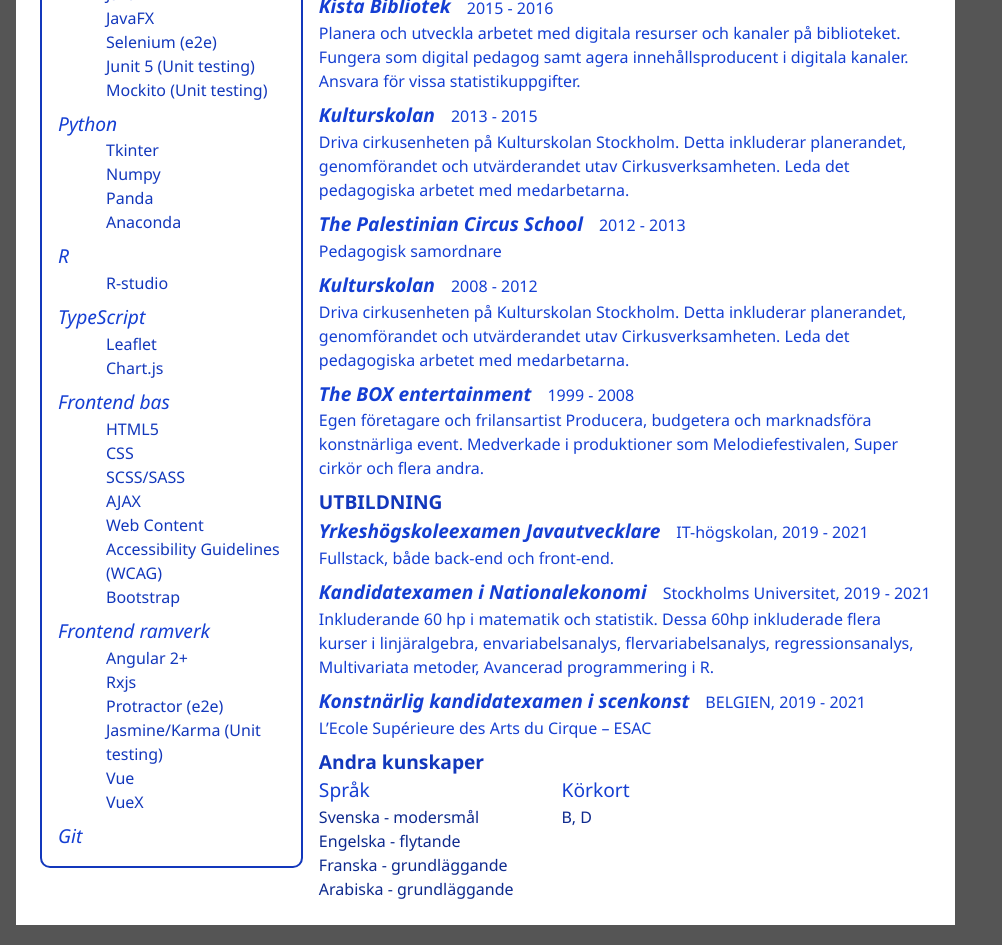
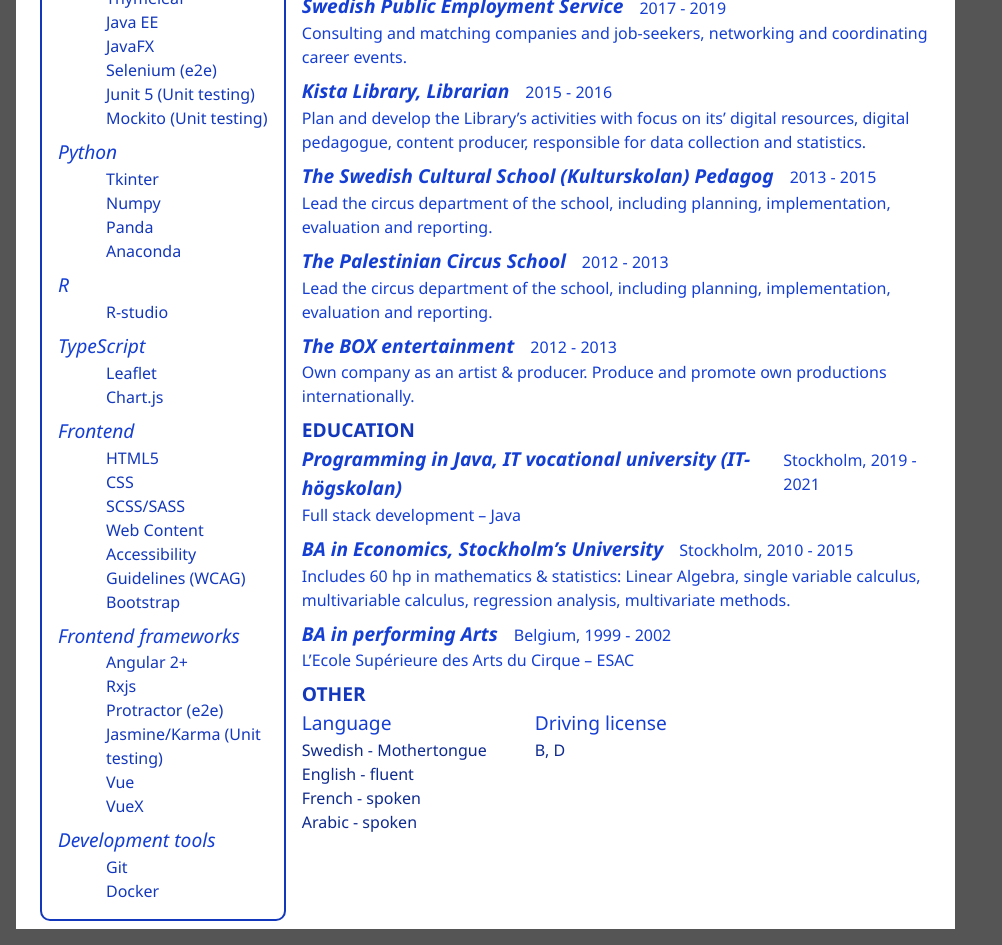
Before and after one commit to sylwancaspar/portfolio, an Angular app: page /about-pdf in a window 1280 px wide. Shown: the part 420-1365 px from the top of the page, without its empty margins (0-1002 px from the left). Built offline with nearby package versions, Linux system fonts and the light colour scheme.

Commit message:
cv corrected and english cv

```diff
--- a/src/app/pages/about-me-pdf/about-me-pdf.component.html
+++ b/src/app/pages/about-me-pdf/about-me-pdf.component.html
@@ -11,7 +11,7 @@
 
             <div class="contact">
                 <h3 >Caspar <span>Sylwan</span></h3>
-                <h4>Webutvecklare, programmerare & fullstack</h4>
+                <h4>Web developer, programmer & fullstack</h4>
                 <div class="flex space">
                     <h6><i class="fas fa-mobile-alt"></i> 073 92 88 437</h6>
                     <h6><i class="fas fa-at"></i> casparsylwan@gmail.com</h6>
@@ -28,7 +28,7 @@
     <!-- MERITS BEGINS HERE -->
     <section class="merits">
         <div class="programig-skills">
-            <h2 class="head-w" >PROGRAMMRINGSPRÅK</h2>
+            <h2 class="head-w" >{{ 'Programing languages' | uppercase }}</h2>
             <div
                 *ngFor="let lang of programigSkills"
                 class="lang">
@@ -41,38 +41,24 @@
                 </ul>
             </div>
 
-            <!-- <div class="spoken">
-              <h2 class="head-w andra">Andra kunskaper</h2>
-                <h3>Språk</h3>
-                <ul>
-                  <li>Svenska - modersmål</li>
-                  <li>Engelska - flytande</li>
-                  <li>Franska - grundläggande</li>
-                  <li>Arabiska - grundläggande</li>
-                </ul>
-                <h3>Körkort</h3>
-                <ul>
-                  <li>B, D</li>
-                </ul>
-            </div>  -->
         </div>
 
         <div class="work-edu">
             <div class="heading-box">
-                <h2 class="head-w">ARBETSLIVSERFARENHET</h2>
+                <h2 class="head-w"> {{ 'Experience' | uppercase }} </h2>
             </div>
             <div
                 *ngFor="let work of giveWork(); let index = i;"
                 class="job">
                 <div class="flex">
                     <h3 class="text-secondary">{{ work.heading }}</h3>
-                    <h6 class="time">{{ work.from | date:'yyyy'}} - {{ !work.to? 'nuvarande': work.to | date:'yyyy'  }}</h6>
+                    <h6 class="time">{{ work.from | date:'yyyy'}} - {{ !work.to? 'present': work.to | date:'yyyy'  }}</h6>
                 </div>
                 <p>
                     {{ work.description }}
                 </p>
             </div>
-            <h2 class="head-w">UTBILDNING</h2>
+            <h2 class="head-w">{{ 'Education' | uppercase }}</h2>
             <div
                 *ngFor="let edu of giveEducation(); let index = i;"
                 class="edu">
@@ -85,19 +71,16 @@
                 </p>
             </div>
             <div class="spoken">
-                <h2 class="head-w andra">Andra kunskaper</h2>
+                <h2 class="head-w andra">{{ 'other' | uppercase }}</h2>
                 <div class="flex">
                     <div class="box-1">
-                    <h3>Språk</h3>
+                    <h3>Language</h3>
                     <ul>
-                        <li>Svenska - modersmål</li>
-                        <li>Engelska - flytande</li>
-                        <li>Franska - grundläggande</li>
-                        <li>Arabiska - grundläggande</li>
+                        <li *ngFor="let lang of spokenLanguages">{{ lang.lang }} - {{ lang.level }}</li>
                     </ul>
                     </div>
                     <div class="box-1">
-                        <h3>Körkort</h3>
+                        <h3>Driving license</h3>
                         <ul>
                             <li>B, D</li>
                         </ul>
--- a/src/app/pages/about-me-pdf/about-me-pdf.component.scss
+++ b/src/app/pages/about-me-pdf/about-me-pdf.component.scss
@@ -10,6 +10,7 @@ $cobolt: #1338bc;
 #about-pdf
 {
     width: 240mm;
+    // height: 295mm;
     margin:1rem;
     padding: 0.5rem;
     padding-left: 1.5rem;
@@ -68,15 +69,10 @@ p
             font-size: 2rem;
             font-weight: bold;
 
-            // span
-            // {
-            //     color: $text-second;
-            // }
         }
 
         h4
         {
-            // color: $text-second;
             font-size: 1.5rem;
         }
 
@@ -130,9 +126,7 @@ p
     {
         font-size: 1.2rem;
         font-weight: bold;
-        color: $cobolt ;//$secondary-color;
-
-
+        color: $cobolt;
     }
 
     .programig-skills
@@ -171,13 +165,10 @@ p
     {
         flex: 3;
         padding: 0 1rem 1rem 1rem;
-
-
     }
 
     .job, .edu
     {
-        // padding: 0.5rem 0.5rem 1rem 0.5rem;
         margin-bottom: 0.5rem;
 
         .text-secondary
@@ -206,9 +197,4 @@ p
     {
         margin-left: 3rem;
     }
-
-    // .job:nth-child(8), .lastline:last-child
-    // {
-    //     border-bottom: solid $secondary-color 5px;//$secondary-color
-    // }
-}
+ }
--- a/src/app/pages/about-me-pdf/about-me-pdf.component.ts
+++ b/src/app/pages/about-me-pdf/about-me-pdf.component.ts
@@ -2,6 +2,8 @@ import { AfterViewInit, Component, OnInit } from '@angular/core';
 import jsPDF from 'jspdf';
 import html2canvas from 'html2canvas';
 import { Router } from '@angular/router';
+import { Merits } from 'src/app/models/merits';
+import { StateService } from 'src/app/service/state.service';
 
 @Component({
   selector: 'app-about-me-pdf',
@@ -10,135 +12,149 @@ import { Router } from '@angular/router';
 })
 export class AboutMePdfComponent implements OnInit, AfterViewInit {
 
-  constructor(private router:Router) { }
+  merits:Merits = new Merits();
+
+  workExperience;
+  programigSkills;
+  spokenLanguages;
+
+  constructor(private router:Router, private state:StateService) { }
   ngAfterViewInit(): void {
-      // this.htmlToPdf()
+      //  this.htmlToPdf()
   }
 
   ngOnInit(): void {
+    this.workExperience = this.merits.englishCV();
+    this.programigSkills = this.merits.engProgramingTools();
+    this.spokenLanguages = this.merits.getSpokenLanguageEng();
 
   }
 
-  workExperience:{heading:string,
-    type:string,
-    place?:string,
-    from:Date,
-    to:Date,
-    description:string}[]=
-     [
-       {
-         heading:"Arbetsförmedlingen IT – Solna",
-         type:'work',
-         from: new Date("2020-01-01"),
-         to: null,
-         description: "Utvecklare främst frontend men även backend"
-       }
-       ,
-       {
-        heading:"Arbetsförmedlingen – Järfälla",
-        type:'work',
-        from: new Date("2017-01-01"),
-        to: new Date('2020-01-01'),
-        description: "Handleda och vägleda arbetssökande i deras sökande efter ett nytt jobb."
-      },
-      {
-        heading:"Kista Bibliotek",
-        type:'work',
-        from: new Date('2015-01-01'),
-        to: new Date('2016-01-01'),
-        description:"Planera och utveckla arbetet med digitala resurser och kanaler på biblioteket. Fungera som digital pedagog samt agera innehållsproducent i digitala kanaler. Ansvara för vissa statistikuppgifter."
-      },
-      {
-        heading:"Kulturskolan",
-        type:'work',
-        from: new Date('2013-01-01'),
-        to: new Date('2015-01-01'),
-        description:"Driva cirkusenheten på Kulturskolan Stockholm. Detta inkluderar planerandet, genomförandet och utvärderandet utav Cirkusverksamheten. Leda det pedagogiska arbetet med medarbetarna."
-      },
-      {
-        heading:"The Palestinian Circus School",
-        type:'work',
-        from: new Date('2012-01-01'),
-        to: new Date('2013-01-01'),
-        description:"Pedagogisk samordnare"
-      },
-      {
-        heading:"Kulturskolan",
-        type:'work',
-        from: new Date('2008-01-01'),
-        to: new Date('2012-01-01'),
-        description:"Driva cirkusenheten på Kulturskolan Stockholm. Detta inkluderar planerandet, genomförandet och utvärderandet utav Cirkusverksamheten. Leda det pedagogiska arbetet med medarbetarna."
-      }
-      ,
-      {
-        heading:"The BOX entertainment",
-        type:'work',
-        from: new Date('1999-01-01'),
-        to: new Date('2008-01-01'),
-        description:"Egen företagare och frilansartist Producera, budgetera och marknadsföra konstnärliga event. Medverkade i produktioner som Melodiefestivalen, Super cirkör och flera andra."
-      },
-      {
-        heading: "Yrkeshögskoleexamen Javautvecklare",
-        place:"IT-högskolan",
-        type: 'education',
-        from: new Date('2019-01-01'),
-        to: new Date('2021-01-01'),
-        description: "Fullstack, både back-end och front-end."
-      },
-      {
-        heading: "Kandidatexamen i Nationalekonomi",
-        place: "Stockholms Universitet",
-        type: 'education',
-        from: new Date('2019-01-01'),
-        to: new Date('2021-01-01'),
-        description: "Inkluderande 60 hp i matematik och statistik. Dessa 60hp inkluderade flera kurser i linjäralgebra, envariabelsanalys, flervariabelsanalys, regressionsanalys, Multivariata metoder, Avancerad programmering i R."
-      },
-      {
-        heading: "Konstnärlig kandidatexamen i scenkonst",
-        place:"BELGIEN",
-        type: 'education',
-        from: new Date('2019-01-01'),
-        to: new Date('2021-01-01'),
-        description: "L’Ecole Supérieure des Arts du Cirque – ESAC"
-      }
-    ]
+  changeLang(lang:string)
+  {
 
-    programigSkills:{
-      sprak:string,
-      ramverk:string[]
-}[] =
-[
-  {
-    sprak: 'Java',
-    ramverk: ['Springboot', 'Hibernate/JPA', 'Thymeleaf', 'Java EE', 'JavaFX', 'Selenium (e2e)', 'Junit 5 (Unit testing)', "Mockito  (Unit testing)"]
-  },
-  {
-   sprak: 'Python',
-   ramverk:['Tkinter','Numpy','Panda', 'Anaconda']
-  },
-  {
-    sprak:'R',
-    ramverk:['R-studio']
-  },
-  {
-    sprak:'TypeScript',
-    ramverk:['Leaflet', 'Chart.js']
-  },
-  {
-    sprak:'Frontend bas',
-    ramverk:['HTML5', 'CSS', 'SCSS/SASS', 'AJAX', 'Web Content Accessibility Guidelines (WCAG)', 'Bootstrap']
   }
-  ,
-  {
-    sprak:'Frontend ramverk',
-    ramverk:['Angular 2+', 'Rxjs', 'Protractor (e2e)', 'Jasmine/Karma (Unit testing)', 'Vue', 'VueX']
 
-  },
-  {
-    sprak:'Git',
-    ramverk:['']
-  }
-]
+//   workExperience:{heading:string,
+//     type:string,
+//     place?:string,
+//     from:Date,
+//     to:Date,
+//     description:string}[]=
+//      [
+//        {
+//          heading:"Arbetsförmedlingen IT – Solna",
+//          type:'work',
+//          from: new Date("2020-01-01"),
+//          to: null,
+//          description: "Utvecklare främst frontend men även backend"
+//        }
+//        ,
+//        {
+//         heading:"Arbetsförmedlingen – Järfälla",
+//         type:'work',
+//         from: new Date("2017-01-01"),
+//         to: new Date('2020-01-01'),
+//         description: "Handleda och vägleda arbetssökande i deras sökande efter ett nytt jobb."
+//       },
+//       {
+//         heading:"Kista Bibliotek",
+//         type:'work',
+//         from: new Date('2015-01-01'),
+//         to: new Date('2016-01-01'),
+//         description:"Planera och utveckla arbetet med digitala resurser och kanaler på biblioteket. Fungera som digital pedagog samt agera innehållsproducent i digitala kanaler. Ansvara för vissa statistikuppgifter."
+//       },
+//       {
+//         heading:"Kulturskolan",
+//         type:'work',
+//         from: new Date('2013-01-01'),
+//         to: new Date('2015-01-01'),
+//         description:"Driva cirkusenheten på Kulturskolan Stockholm. Detta inkluderar planerandet, genomförandet och utvärderandet utav Cirkusverksamheten. Leda det pedagogiska arbetet med medarbetarna."
+//       },
+//       {
+//         heading:"The Palestinian Circus School",
+//         type:'work',
+//         from: new Date('2012-01-01'),
+//         to: new Date('2013-01-01'),
+//         description:"Pedagogisk samordnare"
+//       },
+//       {
+//         heading:"Kulturskolan",
+//         type:'work',
+//         from: new Date('2008-01-01'),
+//         to: new Date('2012-01-01'),
+//         description:"Driva cirkusenheten på Kulturskolan Stockholm. Detta inkluderar planerandet, genomförandet och utvärderandet utav Cirkusverksamheten. Leda det pedagogiska arbetet med medarbetarna."
+//       }
+//       ,
+//       {
+//         heading:"The BOX entertainment",
+//         type:'work',
+//         from: new Date('1999-01-01'),
+//         to: new Date('2008-01-01'),
+//         description:"Egen företagare och frilansartist Producera, budgetera och marknadsföra konstnärliga event. Medverkade i produktioner som Melodiefestivalen, Super cirkör och flera andra."
+//       },
+//       {
+//         heading: "Yrkeshögskoleexamen Javautvecklare",
+//         place:"IT-högskolan",
+//         type: 'education',
+//         from: new Date('2019-01-01'),
+//         to: new Date('2021-01-01'),
+//         description: "Fullstack, både back-end och front-end."
+//       },
+//       {
+//         heading: "Kandidatexamen i Nationalekonomi",
+//         place: "Stockholms Universitet",
+//         type: 'education',
+//         from: new Date('2019-01-01'),
+//         to: new Date('2021-01-01'),
+//         description: "Inkluderande 60 hp i matematik och statistik. Dessa 60hp inkluderade flera kurser i linjäralgebra, envariabelsanalys, flervariabelsanalys, regressionsanalys, Multivariata metoder, Avancerad programmering i R."
+//       },
+//       {
+//         heading: "Konstnärlig kandidatexamen i scenkonst",
+//         place:"BELGIEN",
+//         type: 'education',
+//         from: new Date('2019-01-01'),
+//         to: new Date('2021-01-01'),
+//         description: "L’Ecole Supérieure des Arts du Cirque – ESAC"
+//       }
+//     ]
+
+//     programigSkills:{
+//       sprak:string,
+//       ramverk:string[]
+// }[] =
+// [
+//   {
+//     sprak: 'Java',
+//     ramverk: ['Springboot', 'Hibernate/JPA', 'Thymeleaf', 'Java EE', 'JavaFX', 'Selenium (e2e)', 'Junit 5 (Unit testing)', "Mockito  (Unit testing)"]
+//   },
+//   {
+//    sprak: 'Python',
+//    ramverk:['Tkinter','Numpy','Panda', 'Anaconda']
+//   },
+//   {
+//     sprak:'R',
+//     ramverk:['R-studio']
+//   },
+//   {
+//     sprak:'TypeScript',
+//     ramverk:['Leaflet', 'Chart.js']
+//   },
+//   {
+//     sprak:'Frontend bas',
+//     ramverk:['HTML5', 'CSS', 'SCSS/SASS', 'AJAX', 'Web Content Accessibility Guidelines (WCAG)', 'Bootstrap']
+//   }
+//   ,
+//   {
+//     sprak:'Frontend ramverk',
+//     ramverk:['Angular 2+', 'Rxjs', 'Protractor (e2e)', 'Jasmine/Karma (Unit testing)', 'Vue', 'VueX']
+
+//   },
+//   {
+//     sprak:'Git',
+//     ramverk:['']
+//   }
+// ]
 
 
 giveWork()
--- a/src/app/pages/about-me/about-me.component.html
+++ b/src/app/pages/about-me/about-me.component.html
@@ -1,11 +1,11 @@
 <main id="about">
-    <a href="../../../assets/cv/caspar-sylwan-sv-cv.pdf" download>
+    <a href="../../../assets/cv/caspar-sylwan-eng-cv.pdf" download>
         <button class="load show-only-on-small" (click)="htmlToPdf()" >{{ downloadCv }}</button>
     </a>
     <section class="header">
        <h1 *ngIf="lang == 'sv'" class="md-heading show-only-on-big">Om <span class="text-secondary">mig</span> </h1>
        <h1 *ngIf="lang == 'eng'" class="md-heading show-only-on-big">About <span class="text-secondary">me</span> </h1>
-       <a href="../../../assets/cv/caspar-sylwan-sv-cv.pdf" download>
+       <a href="../../../assets/cv/caspar-sylwan-eng-cv.pdf" download>
         <button class="load show-only-on-big"  >{{ downloadCv }}</button>
        </a>
         <div class="header-container">
```
Also changed, not shown: 1 other file (tests, documents, lock files or other folders).
